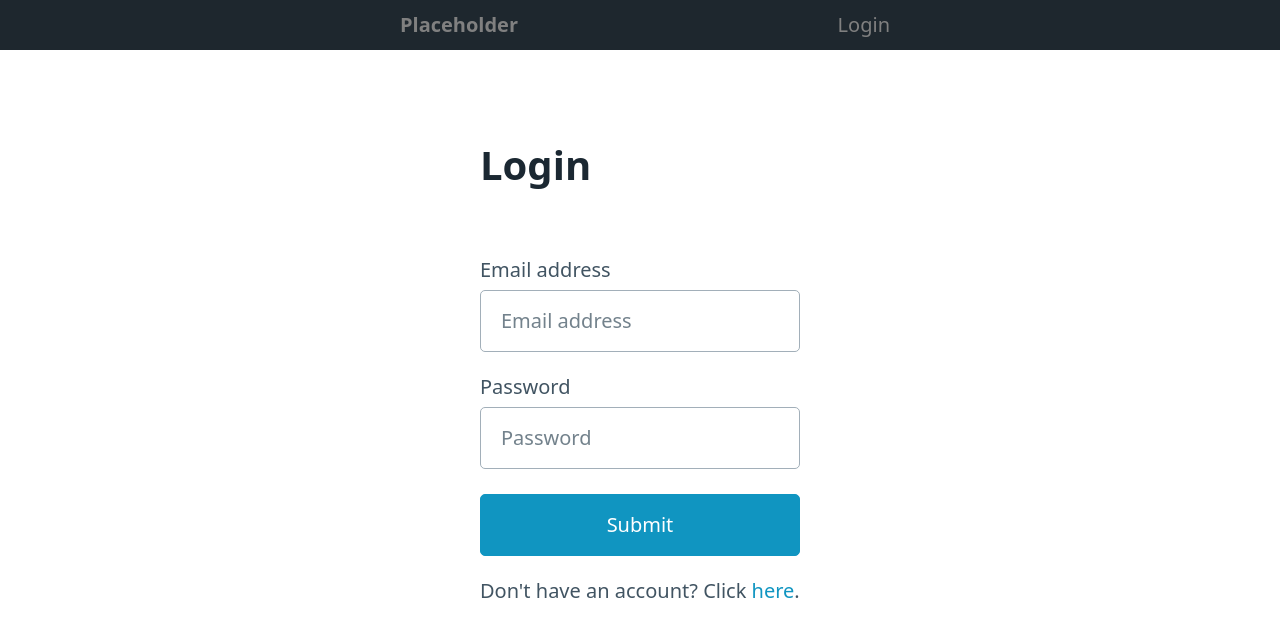
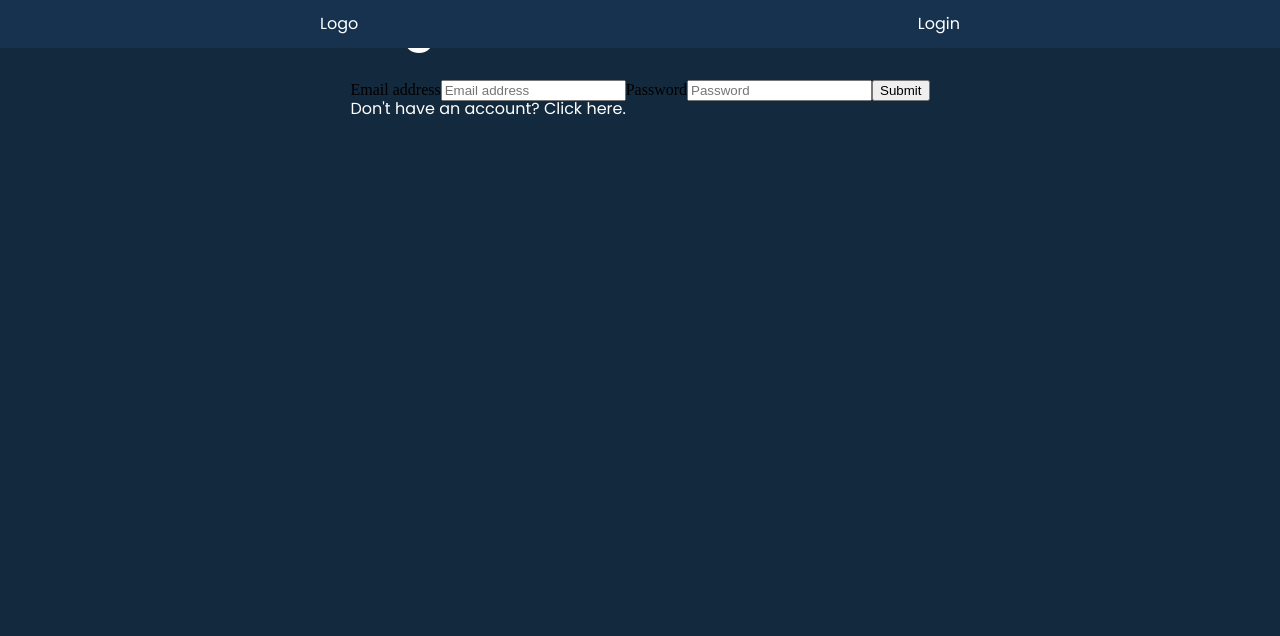
Before and after one commit to albertying/ecommerce-web, a React (Vite) app in the folder client/: page /login in a window 1280 px wide. Shown: the top 636 px of the page. Built offline with nearby package versions, Linux system fonts and the light colour scheme.

Commit message:
Start using custom css

```diff
--- a/client/index.html
+++ b/client/index.html
@@ -5,7 +5,10 @@
   <meta charset="UTF-8" />
   <link rel="icon" type="image/svg+xml" href="/vite.svg" />
   <meta name="viewport" content="width=device-width, initial-scale=1.0" />
-  <link rel="stylesheet" href="https://unpkg.com/@picocss/pico@1.*/css/pico.min.css">
+  <link rel="preconnect" href="https://fonts.googleapis.com">
+  <link rel="preconnect" href="https://fonts.gstatic.com" crossorigin>
+  <link href="https://fonts.googleapis.com/css2?family=Poppins&display=swap" rel="stylesheet">
+  <link rel="styleseet" href="/client/index.css">
   <title>Vite + React</title>
 </head>
 
--- a/client/src/App.jsx
+++ b/client/src/App.jsx
@@ -1,6 +1,8 @@
 import Login from "./pages/Login";
 import Landing from "./pages/Landing";
 import Nav from "./components/Nav";
+import "./css/reset.css";
+import "./css/app.css";
 
 import { createBrowserRouter, RouterProvider } from "react-router-dom";
 
@@ -18,10 +20,12 @@
     },
   ]);
   return (
-    <UserProvider>
-      <Nav />
-      <RouterProvider router={router} />
-    </UserProvider>
+    <div className="app-container">
+      <UserProvider>
+        <Nav />
+        <RouterProvider router={router} />
+      </UserProvider>
+    </div>
   );
 }
 export default App;
--- a/client/src/components/Nav.jsx
+++ b/client/src/components/Nav.jsx
@@ -11,18 +11,16 @@
   });
 
   return (
-    <div>
+    <div className="nav-container">
+      <div className="logo">
+        <a href="/">Logo</a>
+      </div>
+
       <nav>
-        <ul className="left">
+        <ul>
           <li>
-            <a href="/">
-              <strong className="log-a">Placeholder</strong>
-            </a>
-          </li>
-        </ul>
-        <ul className="right">
+            {" "}
             <a
-            className="log-a"
               id="log-a"
               onClick={() => {
                 if (user.id) {
@@ -35,6 +33,7 @@
             >
               {user.id ? "Logout" : "Login"}
             </a>
+          </li>
         </ul>
       </nav>
     </div>
--- /dev/null
+++ b/client/src/css/app.css
@@ -0,0 +1,73 @@
+p,
+a,
+h1,
+h2,
+h3,
+h4,
+h5,
+h6 {
+  font-family: "Poppins", sans-serif;
+  color: #fff;
+}
+
+body {
+  background-color: #13293d;
+}
+
+p {
+  font-size: 1rem;
+  font-weight: 400;
+  margin-bottom: 2rem;
+}
+
+h1 {
+  font-size: 3rem;
+  font-weight: 600;
+  margin-bottom: 2rem;
+}
+
+h2 {
+  font-size: 2rem;
+  font-weight: 600;
+  margin-bottom: 2rem;
+}
+
+h3 {
+  font-size: 1.5rem;
+  font-weight: 600;
+  margin-bottom: 2rem;
+}
+
+h4 {
+  font-size: 1.25rem;
+  font-weight: 600;
+  margin-bottom: 2rem;
+}
+
+h5 {
+  font-size: 1rem;
+  font-weight: 600;
+  margin-bottom: 2rem;
+}
+
+h6 {
+  font-size: 0.75rem;
+  font-weight: 600;
+  margin-bottom: 2rem;
+}
+
+a:link {
+  text-decoration: none;
+}
+
+a:visited {
+  text-decoration: none;
+}
+
+a:hover {
+  text-decoration: none;
+}
+
+a:active {
+  text-decoration: none;
+}
--- a/client/src/css/landing.css
+++ b/client/src/css/landing.css
@@ -1,5 +1,5 @@
 .landing-container {
-  width: 100vw;
+  width: 100%;
   height: 100vh;
   display: grid;
   grid-template-columns: repeat(14, 1fr);
--- a/client/src/css/login.css
+++ b/client/src/css/login.css
@@ -2,10 +2,4 @@
   display: flex;
   justify-content: center;
   align-items: center;
-  width: 100vw;
-  height: 100vh;
 }
-
-form {
-  width: 25vw;
-}
--- a/client/src/css/nav.css
+++ b/client/src/css/nav.css
@@ -1,22 +1,19 @@
-nav {
-  background-color: #1e272e;
-  overflow: hidden;
+.nav-container {
+  display: flex;
+  justify-content: space-between;
+  align-items: center;
+  width: 100vw;
+  height: 3rem;
+  background-color: #16324f;
+  color: #fff;
+  font-family: "Poppins", sans-serif;
   position: fixed;
-  top: 0;
-  width: 100vw;
-  z-index: 1;
-  height: 2.5rem;
 }
 
-.log-a {
-  color: gray;
-  text-decoration: none;
+.nav-container .logo {
+  margin-left: 20rem;
 }
 
-.left {
-  padding-left: 20rem;
+.nav-container nav {
+  margin-right: 20rem;
 }
-
-.right {
-  padding-right: 20rem;
-}
--- /dev/null
+++ b/client/src/css/reset.css
@@ -0,0 +1,129 @@
+/* http://meyerweb.com/eric/tools/css/reset/
+   v2.0 | 20110126
+   License: none (public domain)
+*/
+
+html,
+body,
+div,
+span,
+applet,
+object,
+iframe,
+h1,
+h2,
+h3,
+h4,
+h5,
+h6,
+p,
+blockquote,
+pre,
+a,
+abbr,
+acronym,
+address,
+big,
+cite,
+code,
+del,
+dfn,
+em,
+img,
+ins,
+kbd,
+q,
+s,
+samp,
+small,
+strike,
+strong,
+sub,
+sup,
+tt,
+var,
+b,
+u,
+i,
+center,
+dl,
+dt,
+dd,
+ol,
+ul,
+li,
+fieldset,
+form,
+label,
+legend,
+table,
+caption,
+tbody,
+tfoot,
+thead,
+tr,
+th,
+td,
+article,
+aside,
+canvas,
+details,
+embed,
+figure,
+figcaption,
+footer,
+header,
+hgroup,
+menu,
+nav,
+output,
+ruby,
+section,
+summary,
+time,
+mark,
+audio,
+video {
+  margin: 0;
+  padding: 0;
+  border: 0;
+  font-size: 100%;
+  font: inherit;
+  vertical-align: baseline;
+}
+/* HTML5 display-role reset for older browsers */
+article,
+aside,
+details,
+figcaption,
+figure,
+footer,
+header,
+hgroup,
+menu,
+nav,
+section {
+  display: block;
+}
+body {
+  line-height: 1;
+}
+ol,
+ul {
+  list-style: none;
+}
+blockquote,
+q {
+  quotes: none;
+}
+blockquote:before,
+blockquote:after,
+q:before,
+q:after {
+  content: "";
+  content: none;
+}
+table {
+  border-collapse: collapse;
+  border-spacing: 0;
+}
--- a/client/src/index.css
+++ /dev/null
@@ -1,69 +0,0 @@
-:root {
-  font-family: Inter, system-ui, Avenir, Helvetica, Arial, sans-serif;
-  line-height: 1.5;
-  font-weight: 400;
-
-  color-scheme: light dark;
-  color: rgba(255, 255, 255, 0.87);
-  background-color: #242424;
-
-  font-synthesis: none;
-  text-rendering: optimizeLegibility;
-  -webkit-font-smoothing: antialiased;
-  -moz-osx-font-smoothing: grayscale;
-  -webkit-text-size-adjust: 100%;
-}
-
-a {
-  font-weight: 500;
-  color: #646cff;
-  text-decoration: inherit;
-}
-a:hover {
-  color: #535bf2;
-}
-
-body {
-  margin: 0;
-  display: flex;
-  place-items: center;
-  min-width: 320px;
-  min-height: 100vh;
-}
-
-h1 {
-  font-size: 3.2em;
-  line-height: 1.1;
-}
-
-button {
-  border-radius: 8px;
-  border: 1px solid transparent;
-  padding: 0.6em 1.2em;
-  font-size: 1em;
-  font-weight: 500;
-  font-family: inherit;
-  background-color: #1a1a1a;
-  cursor: pointer;
-  transition: border-color 0.25s;
-}
-button:hover {
-  border-color: #646cff;
-}
-button:focus,
-button:focus-visible {
-  outline: 4px auto -webkit-focus-ring-color;
-}
-
-@media (prefers-color-scheme: light) {
-  :root {
-    color: #213547;
-    background-color: #ffffff;
-  }
-  a:hover {
-    color: #747bff;
-  }
-  button {
-    background-color: #f9f9f9;
-  }
-}
--- a/client/src/main.jsx
+++ b/client/src/main.jsx
@@ -1,6 +1,7 @@
 import React from "react";
 import ReactDOM from "react-dom/client";
 import App from "./App";
+import "./css/reset.css";
 
 ReactDOM.createRoot(document.getElementById("root")).render(
   <React.StrictMode>
--- /dev/null
+++ b/client/src/pages/Profile.jsx
@@ -0,0 +1,4 @@
+function Profile() {
+  return <div>Profile</div>;
+}
+export default Profile;
```
Lines whose indentation alone changed are shown as unchanged.
